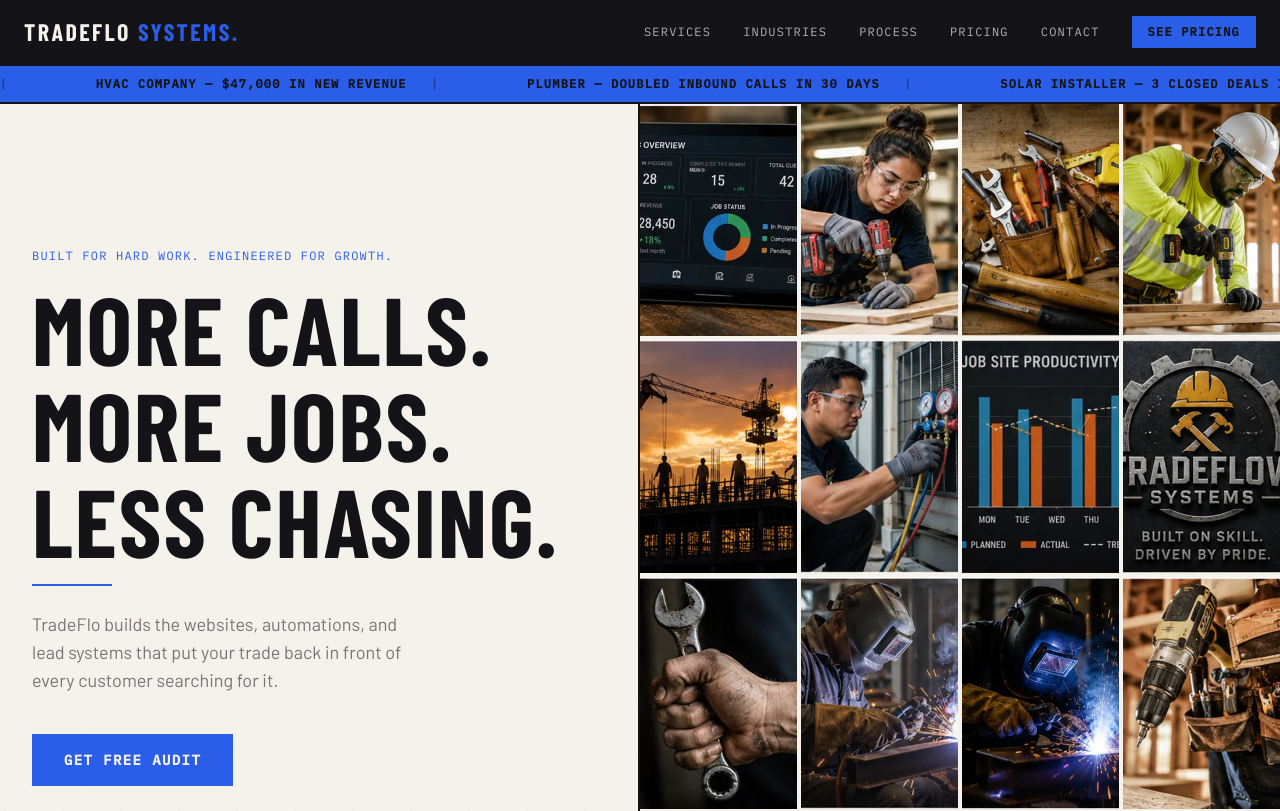
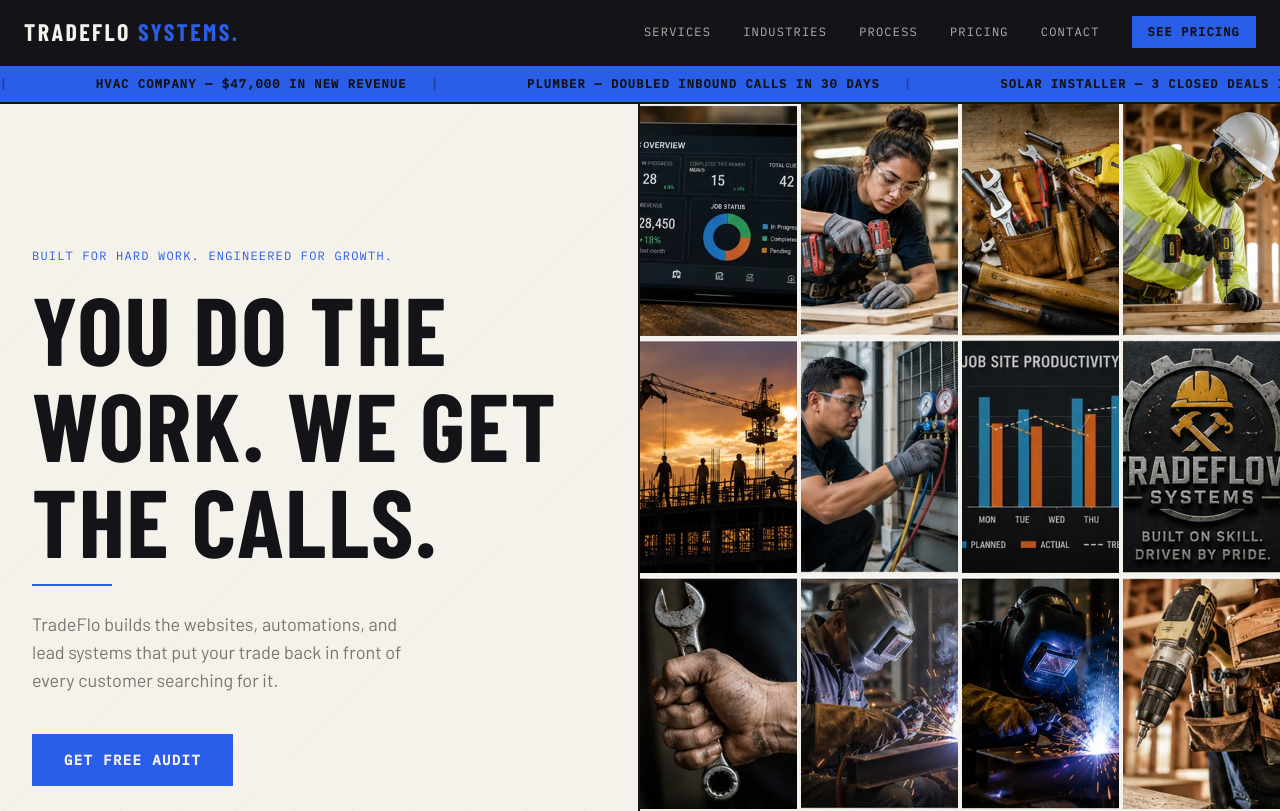
Before and after one commit to Jallen901/TradeFlo-Systems-, a Next.js app: page / in a window 1280 px wide. Shown: the top 811 px of the page. Built offline with nearby package versions, Linux system fonts and the light colour scheme; a web font is replaced by a local one.

Commit message:
Update hero headline

```diff
--- a/components/Hero.tsx
+++ b/components/Hero.tsx
@@ -100,7 +100,7 @@ export default function Hero() {
               className="font-condensed text-4xl md:text-7xl lg:text-8xl leading-none text-ink mb-4 transition-all duration-700"
               style={{ opacity: headInView ? 1 : 0, transform: headInView ? 'none' : 'translateY(24px)', transitionDelay: '100ms' }}
             >
-              More Calls. More Jobs. Less Chasing.
+              You Do The Work. We Get The Calls.
             </h1>
             <div
               className="mb-6 h-0.5 bg-blue origin-left transition-all duration-700 ease-out"
```
